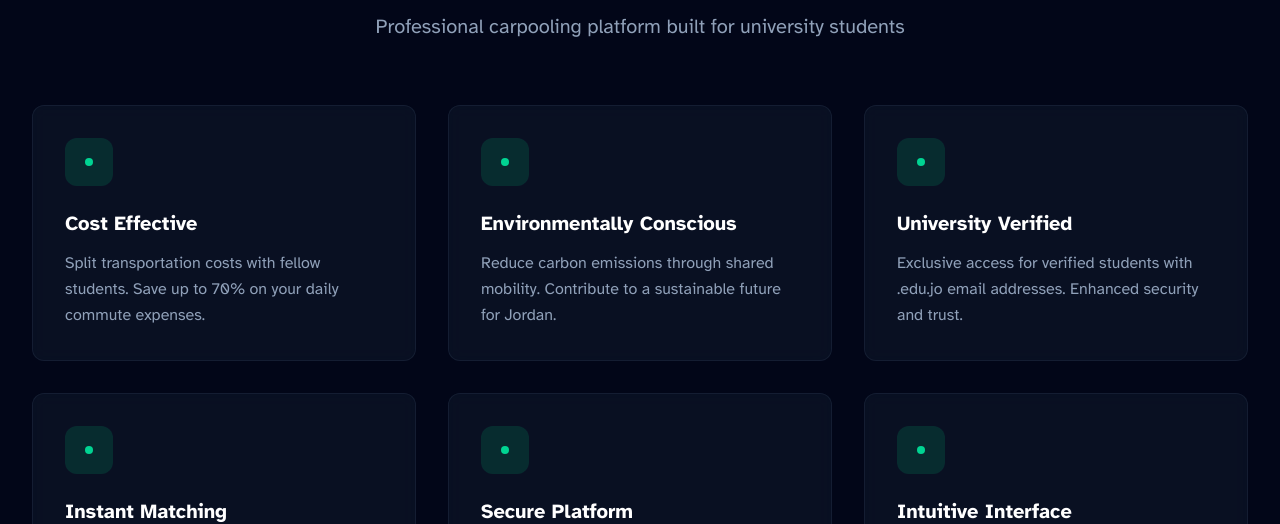
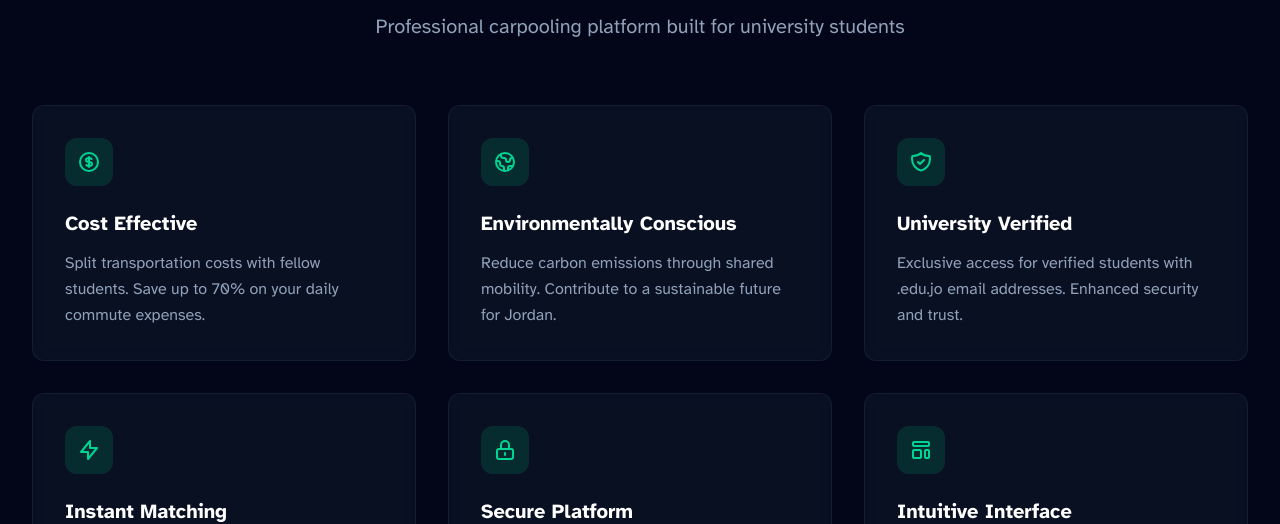
Before and after one commit to Ahmadmeltaha/tareeqi-frontend, a React (Vite) app: page / in a window 1280 px wide. Shown: the part 2421-2945 px from the top of the page. Built offline with nearby package versions, Linux system fonts and the light colour scheme; no server answers.

Commit message:
Add icons to feature cards on landing page

```diff
--- a/src/pages/Landing.jsx
+++ b/src/pages/Landing.jsx
@@ -13,31 +13,61 @@
       title: "Cost Effective",
       description:
         "Split transportation costs with fellow students. Save up to 70% on your daily commute expenses.",
+      icon: (
+        <svg className="w-6 h-6 text-emerald-400" fill="none" stroke="currentColor" viewBox="0 0 24 24">
+          <path strokeLinecap="round" strokeLinejoin="round" strokeWidth={2} d="M12 8c-1.657 0-3 .895-3 2s1.343 2 3 2 3 .895 3 2-1.343 2-3 2m0-8c1.11 0 2.08.402 2.599 1M12 8V7m0 1v8m0 0v1m0-1c-1.11 0-2.08-.402-2.599-1M21 12a9 9 0 11-18 0 9 9 0 0118 0z" />
+        </svg>
+      ),
     },
     {
       title: "Environmentally Conscious",
       description:
         "Reduce carbon emissions through shared mobility. Contribute to a sustainable future for Jordan.",
+      icon: (
+        <svg className="w-6 h-6 text-emerald-400" fill="none" stroke="currentColor" viewBox="0 0 24 24">
+          <path strokeLinecap="round" strokeLinejoin="round" strokeWidth={2} d="M3.055 11H5a2 2 0 012 2v1a2 2 0 002 2 2 2 0 012 2v2.945M8 3.935V5.5A2.5 2.5 0 0010.5 8h.5a2 2 0 012 2 2 2 0 104 0 2 2 0 012-2h1.064M15 20.488V18a2 2 0 012-2h3.064M21 12a9 9 0 11-18 0 9 9 0 0118 0z" />
+        </svg>
+      ),
     },
     {
       title: "University Verified",
       description:
         "Exclusive access for verified students with .edu.jo email addresses. Enhanced security and trust.",
+      icon: (
+        <svg className="w-6 h-6 text-emerald-400" fill="none" stroke="currentColor" viewBox="0 0 24 24">
+          <path strokeLinecap="round" strokeLinejoin="round" strokeWidth={2} d="M9 12l2 2 4-4m5.618-4.016A11.955 11.955 0 0112 2.944a11.955 11.955 0 01-8.618 3.04A12.02 12.02 0 003 9c0 5.591 3.824 10.29 9 11.622 5.176-1.332 9-6.03 9-11.622 0-1.042-.133-2.052-.382-3.016z" />
+        </svg>
+      ),
     },
     {
       title: "Instant Matching",
       description:
         "Advanced algorithm connects drivers and passengers efficiently. Book rides in seconds.",
+      icon: (
+        <svg className="w-6 h-6 text-emerald-400" fill="none" stroke="currentColor" viewBox="0 0 24 24">
+          <path strokeLinecap="round" strokeLinejoin="round" strokeWidth={2} d="M13 10V3L4 14h7v7l9-11h-7z" />
+        </svg>
+      ),
     },
     {
       title: "Secure Platform",
       description:
         "All users undergo verification. Community-driven rating system ensures quality experiences.",
+      icon: (
+        <svg className="w-6 h-6 text-emerald-400" fill="none" stroke="currentColor" viewBox="0 0 24 24">
+          <path strokeLinecap="round" strokeLinejoin="round" strokeWidth={2} d="M12 15v2m-6 4h12a2 2 0 002-2v-6a2 2 0 00-2-2H6a2 2 0 00-2 2v6a2 2 0 002 2zm10-10V7a4 4 0 00-8 0v4h8z" />
+        </svg>
+      ),
     },
     {
       title: "Intuitive Interface",
       description:
         "Streamlined user experience. Post or find rides with minimal effort and maximum efficiency.",
+      icon: (
+        <svg className="w-6 h-6 text-emerald-400" fill="none" stroke="currentColor" viewBox="0 0 24 24">
+          <path strokeLinecap="round" strokeLinejoin="round" strokeWidth={2} d="M4 5a1 1 0 011-1h14a1 1 0 011 1v2a1 1 0 01-1 1H5a1 1 0 01-1-1V5zM4 13a1 1 0 011-1h6a1 1 0 011 1v6a1 1 0 01-1 1H5a1 1 0 01-1-1v-6zM16 13a1 1 0 011-1h2a1 1 0 011 1v6a1 1 0 01-1 1h-2a1 1 0 01-1-1v-6z" />
+        </svg>
+      ),
     },
   ];
 
@@ -349,7 +379,7 @@
                 className="bg-slate-800/30 backdrop-blur border border-slate-700/30 rounded-xl p-8 hover:bg-slate-800/50 hover:border-slate-600/50 transition-all duration-300 group"
               >
                 <div className="w-12 h-12 bg-emerald-600/20 rounded-xl flex items-center justify-center mb-6 group-hover:bg-emerald-600/30 transition-colors">
-                  <div className="w-2 h-2 bg-emerald-400 rounded-full"></div>
+                  {feature.icon}
                 </div>
                 <h3 className="text-xl font-bold text-white mb-3">
                   {feature.title}
```
